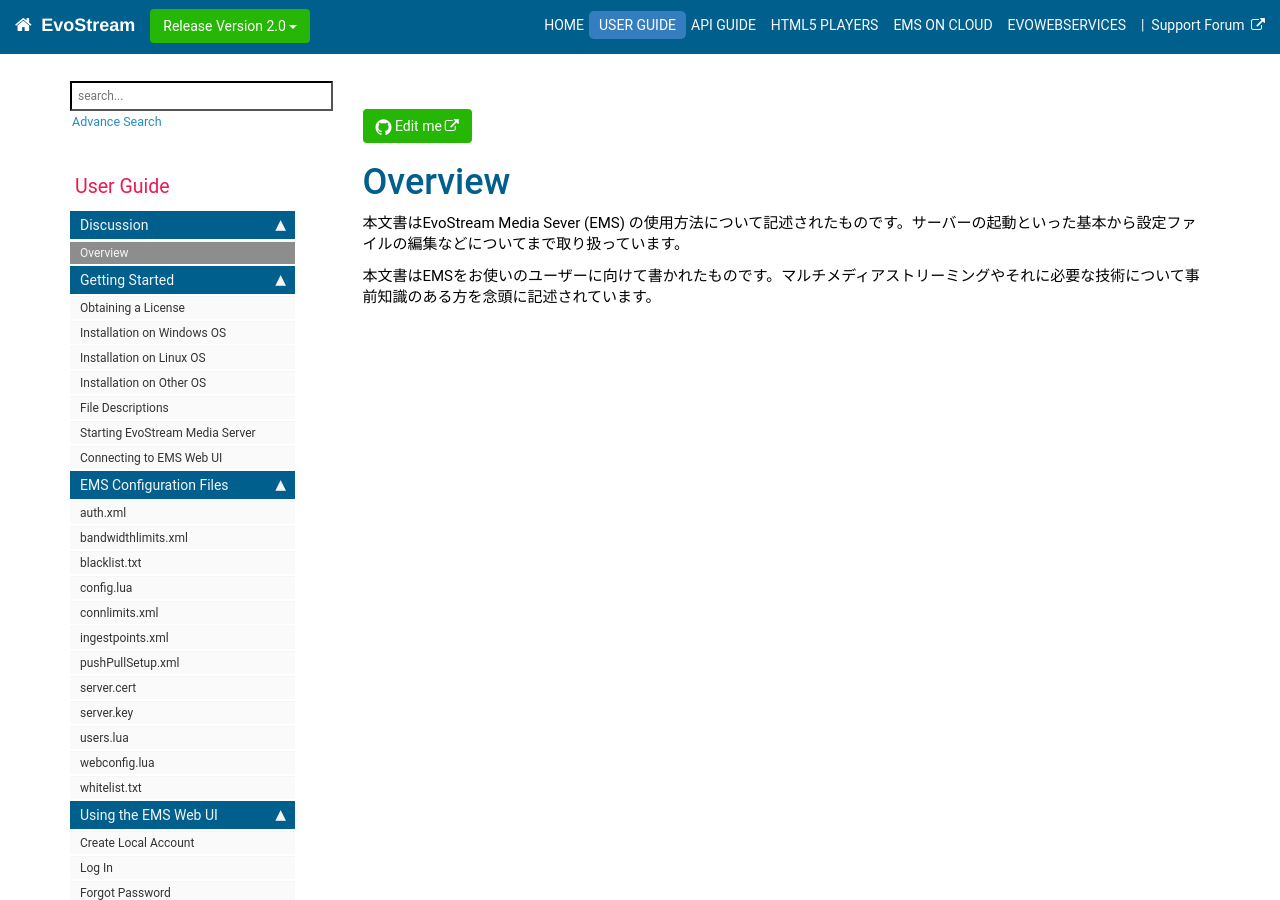
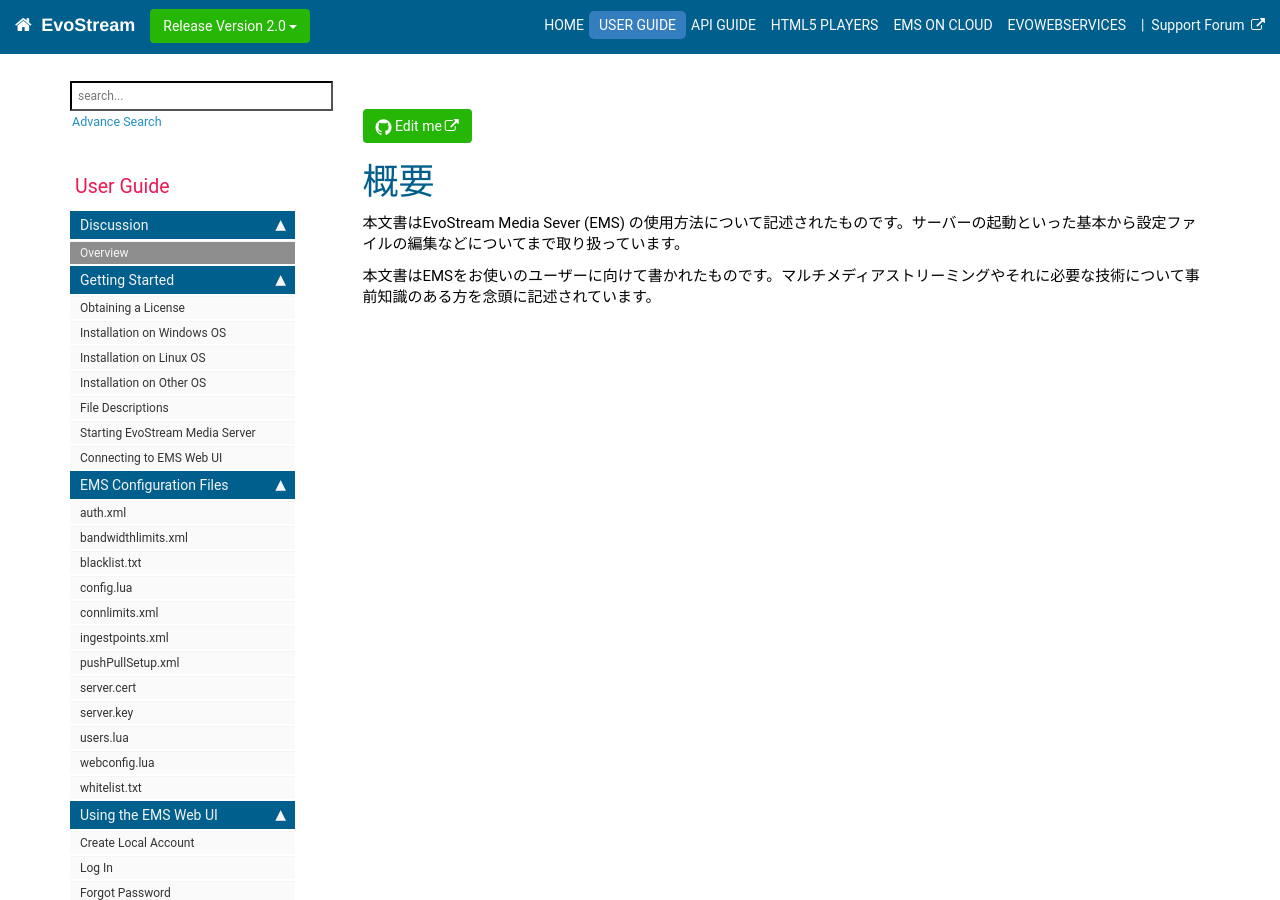
Before and after one commit to mtanimura/ems-docs, a Jekyll site: the page built from pages/userguide/userguide_overview.md, in a window 1280 px wide and 900 px high. Built offline with Jekyll 4.4.1, drawn with Linux system fonts in a browser that asks for light colours; nearby versions of some CDN libraries; comment, search, counter and statistics services are not loaded.

Commit message:
Update userguide_overview.md

```diff
--- a/pages/userguide/userguide_overview.md
+++ b/pages/userguide/userguide_overview.md
@@ -1,5 +1,5 @@
 ---
-title: Overview
+title: 概要
 sidebar: userguide_sidebar
 permalink: userguide_overview.html
 folder: userguide
```
